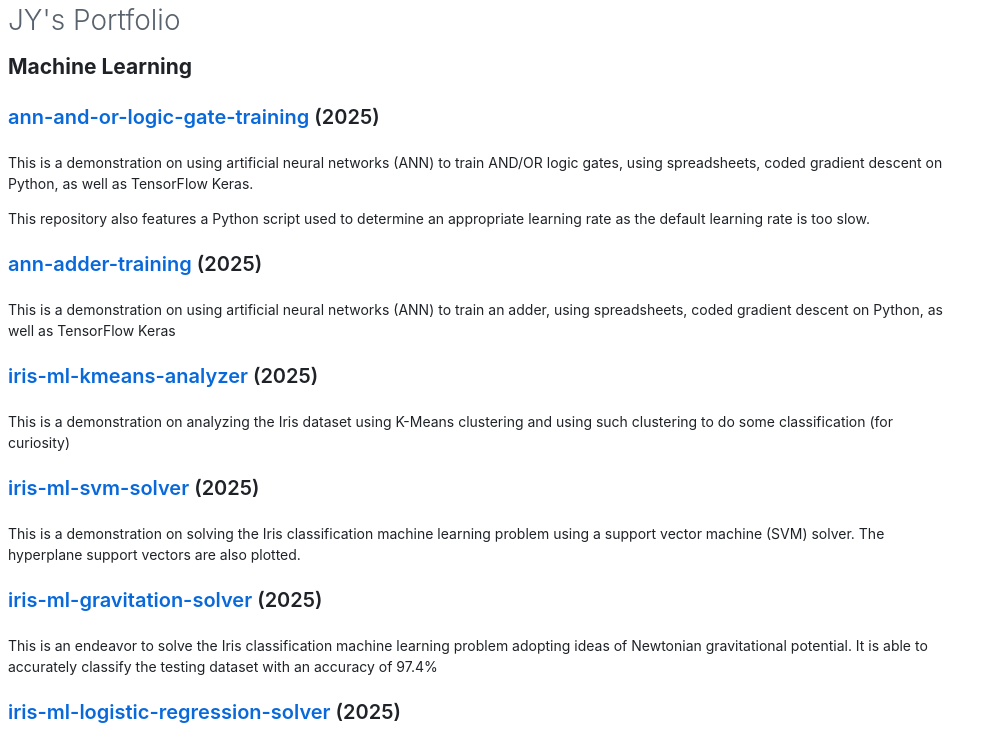
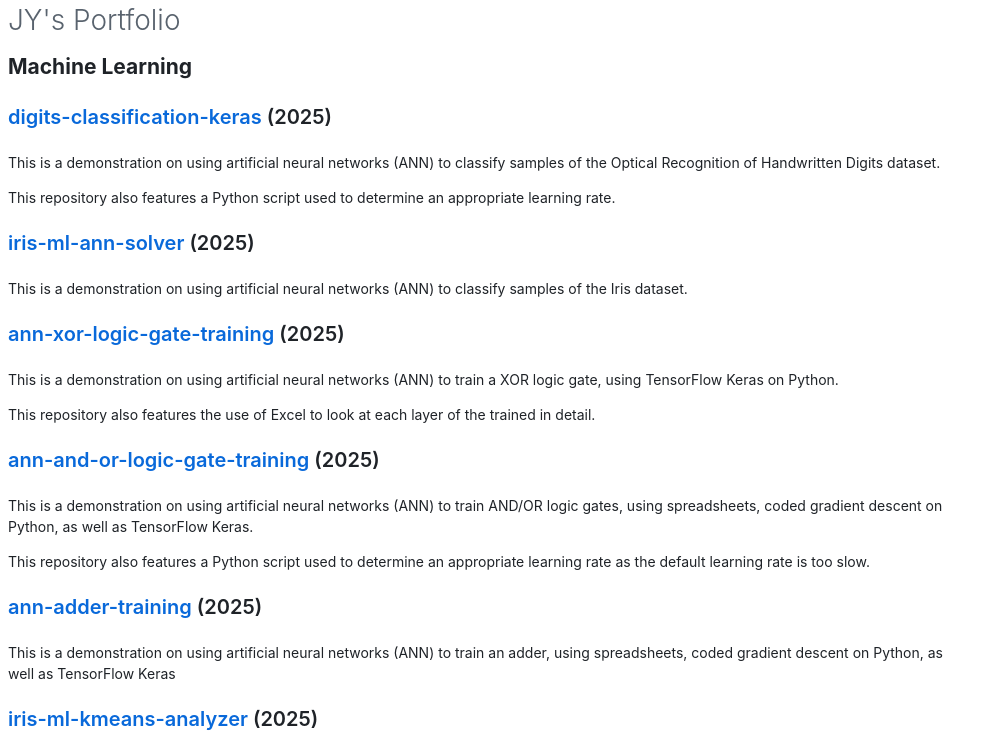
Before and after one commit to li-jiang-yan/li-jiang-yan, a plain HTML site: page portfolio.html in a window 1280 px wide. Shown: the top 744 px of the page, without its empty margins (0-998 px from the left). Drawn offline with Linux system fonts and the light colour scheme.

Commit message:
Added other artificial neural network projects

```diff
--- a/portfolio.html
+++ b/portfolio.html
@@ -931,6 +931,14 @@
     <body>
         <h1>JY's Portfolio</h1>
         <h2>Machine Learning</h2>
+        <h3><a href="https://github.com/li-jiang-yan/digits-classification-keras">digits-classification-keras</a> (2025)</h3>
+        <p>This is a demonstration on using artificial neural networks (ANN) to classify samples of the Optical Recognition of Handwritten Digits dataset.</p>
+        <p>This repository also features a Python script used to determine an appropriate learning rate.</p>
+        <h3><a href="https://github.com/li-jiang-yan/iris-ml-ann-solver">iris-ml-ann-solver</a> (2025)</h3>
+        <p>This is a demonstration on using artificial neural networks (ANN) to classify samples of the Iris dataset.</p>
+        <h3><a href="https://github.com/li-jiang-yan/ann-xor-logic-gate-training">ann-xor-logic-gate-training</a> (2025)</h3>
+        <p>This is a demonstration on using artificial neural networks (ANN) to train a XOR logic gate, using TensorFlow Keras on Python.</p>
+        <p>This repository also features the use of Excel to look at each layer of the trained in detail.</p>
         <h3><a href="https://github.com/li-jiang-yan/ann-and-or-logic-gate-training">ann-and-or-logic-gate-training</a> (2025)</h3>
         <p>This is a demonstration on using artificial neural networks (ANN) to train AND/OR logic gates, using spreadsheets, coded gradient descent on Python, as well as TensorFlow Keras.</p>
         <p>This repository also features a Python script used to determine an appropriate learning rate as the default learning rate is too slow.</p>
```
